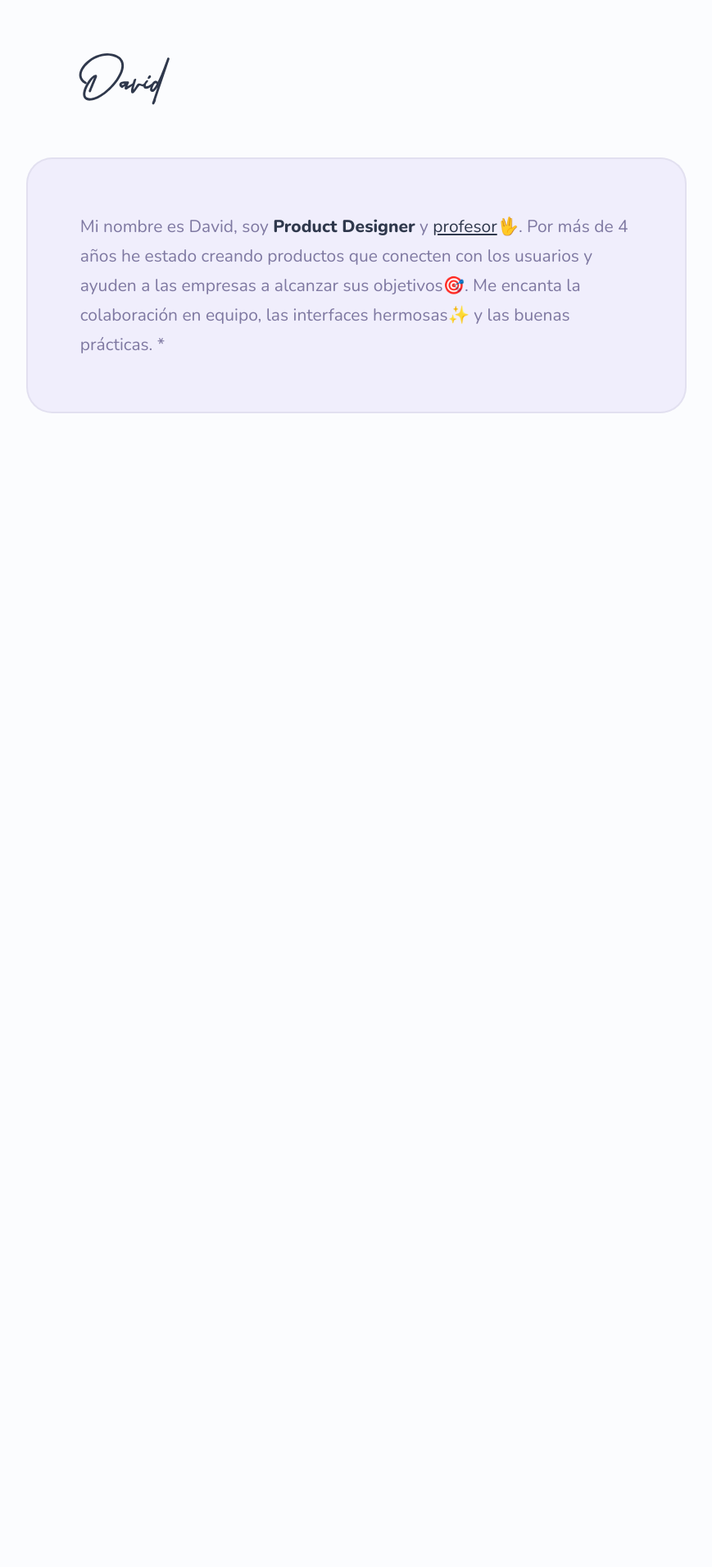
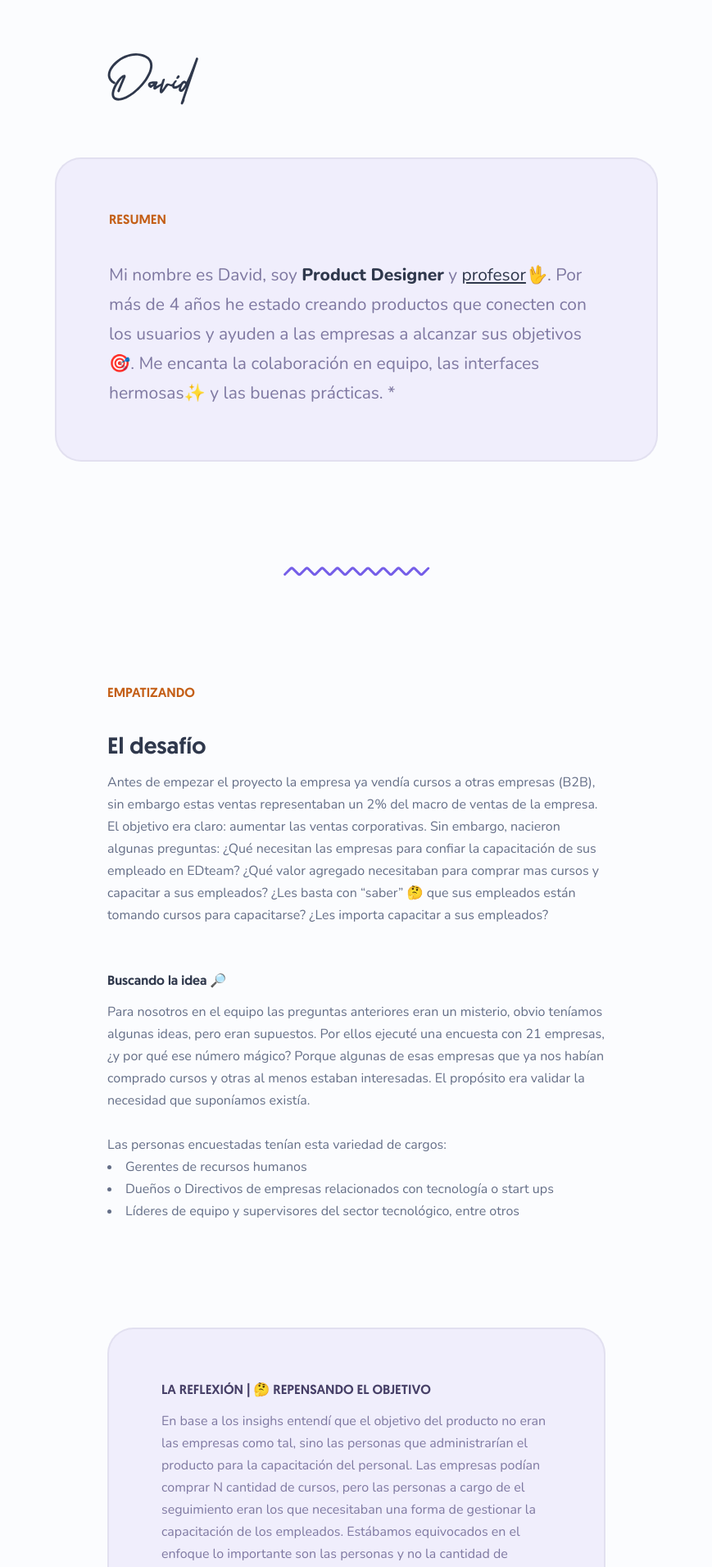
Before and after one commit to davidrivadeneyra/agrosol, a Next.js app: page / in a window 1280 px wide. Shown: the top 1911 px of the page at 82% size, without its empty margins (205-1074 px from the left). Before the commit the page ends 800 px from the top, so only its background shows below. Built offline with nearby package versions, Linux system fonts and the light colour scheme.

Commit message:
parrafos styles good

```diff
--- /dev/null
+++ b/app/components/divider.js
@@ -0,0 +1,21 @@
+import React from 'react'
+
+const Divider = (props) => {
+	return (
+		<div className='grid col-span-full justify-center mb-32'>
+			<svg
+				viewBox='0 0 124 11'
+				fill='none'
+				xmlns='http://www.w3.org/2000/svg'
+				{...props}>
+				<path
+					d='M122.204 1.35349L117.468 6.08967C116.882 6.67546 115.932 6.67546 115.346 6.08967L111.067 1.81017C110.481 1.22439 109.531 1.22439 108.945 1.81017L104.666 6.08967C104.08 6.67546 103.13 6.67546 102.545 6.08967L98.2651 1.81017C97.6793 1.22439 96.7296 1.22439 96.1438 1.81017L91.8643 6.08967C91.2785 6.67546 90.3288 6.67546 89.743 6.08967L85.4635 1.81017C84.8777 1.22439 83.9279 1.22439 83.3422 1.81017L79.0627 6.08967C78.4769 6.67546 77.5271 6.67546 76.9413 6.08967L72.6618 1.81017C72.0761 1.22438 71.1263 1.22438 70.5405 1.81017L66.261 6.08967C65.6752 6.67546 64.7255 6.67546 64.1397 6.08967L59.8602 1.81017C59.2744 1.22439 58.3247 1.22439 57.7389 1.81017L53.4594 6.08967C52.8736 6.67546 51.9238 6.67546 51.338 6.08967L47.0586 1.81017C46.4728 1.22439 45.523 1.22439 44.9372 1.81017L40.6577 6.08967C40.0719 6.67546 39.1222 6.67546 38.5364 6.08967L34.2569 1.81017C33.6711 1.22439 32.7214 1.22439 32.1356 1.81017L27.8561 6.08967C27.2703 6.67546 26.3206 6.67546 25.7348 6.08967L21.4553 1.81017C20.8695 1.22439 19.9198 1.22439 19.334 1.81017L15.0545 6.08967C14.4687 6.67546 13.5189 6.67546 12.9331 6.08967L8.65364 1.81016C8.06786 1.22438 7.11812 1.22438 6.53233 1.81015L1.80176 6.54065'
+					strokeWidth='2'
+					strokeLinecap='round'
+				/>
+			</svg>
+		</div>
+	)
+}
+
+export default Divider
--- a/app/globals.css
+++ b/app/globals.css
@@ -131,7 +131,9 @@
 	p,
 	b,
 	i,
-	a {
+	a,
+	ul,
+	li {
 		@apply font-ui text-gray-700;
 	}
 
@@ -167,13 +169,13 @@
 		@apply text-headingMobileBigger tablet:text-headingWebBigger;
 	}
 	.heading-big {
-		@apply text-headingMobileBig tablet:text-headingWebBig;
+		@apply mb-4 text-headingMobileBig tablet:text-headingWebBig;
 	}
 	.heading-base {
-		@apply text-headingMobileBase tablet:text-headingWebBase;
+		@apply mb-4 text-headingMobileBase tablet:text-headingWebBase;
 	}
 	.heading-small {
-		@apply text-headingMobileBase tablet:text-headingWebBase uppercase;
+		@apply mb-10 text-headingMobileBase tablet:text-headingWebBase uppercase;
 	}
 
 	.heading-link {
@@ -211,4 +213,35 @@
 	.link-hover {
 		@apply before:block before:absolute before:-inset-0 before:bg-yellow-200 relative inline-block;
 	}
+
+	.divider-blue {
+		@apply stroke-blue-500 h-3 tablet:h-4;
+	}
+	.divider-red {
+		@apply stroke-red-500 h-3 tablet:h-4;
+	}
+	.divider-purple {
+		@apply stroke-purple-500 h-3 tablet:h-4;
+	}
+	.divider-green {
+		@apply stroke-green-500 h-3 tablet:h-4;
+	}
+	.divider-yellow {
+		@apply stroke-yellow-500 h-3 tablet:h-4;
+	}
+	.responsive-header {
+		@apply col-start-1 col-span-4 tablet:col-start-3 tablet:col-span-8 tablet:-mx-16;
+	}
+	.hero {
+		@apply bg-purple-200 tablet:border-purple-900/[.08] tablet:border-2 -mx-10 p-10 col-start-1 col-span-4 tablet:p-16 tablet:rounded-[2rem] tablet:col-start-3 tablet:col-span-8 tablet:-mx-16 mb-32;
+	}
+	.section-block {
+		@apply mb-32 col-start-1 col-span-4 tablet:col-start-3 tablet:col-span-8;
+	}
+	.section-block-inside {
+		@apply flex flex-col gap-14;
+	}
+	.hero-mini {
+		@apply bg-purple-200 tablet:border-purple-900/[.08] border-2 p-10 col-start-1 col-span-4 tablet:p-16 rounded-[2rem] tablet:col-start-3 tablet:col-span-8  mb-32;
+	}
 }
--- a/app/layout.js
+++ b/app/layout.js
@@ -11,7 +11,10 @@ export default function RootLayout({ children }) {
 	return (
 		<html lang='en' data-theme='light'>
 			{/* <body className={inter.className}>{children}</body> */}
-			<body className='bg-gray-100 w-full'>{children}</body>
+			<body className='bg-gray-100 w-full desktop:max-w-5xl mx-auto'>
+				{children}
+			</body>
 		</html>
 	)
 }
+//
--- a/app/page.js
+++ b/app/page.js
@@ -1,32 +1,120 @@
 import Logo from '../app/components/logo'
+import Divider from '../app/components/divider'
 
 export default function Home() {
 	return (
-		<div className='desktop:max-w-5xl mx-auto'>
-			<div className='grid grid-cols-10 gap-x-16 mx-auto'>
-				<header className='col-start-2 col-span-8 mx-16 py-16'>
-					<Logo className='fill-current fill-gray-900 h-16 ' />
+		<div className='grid grid-cols-4 gap-x-16 px-10 tablet:grid-cols-12 tablet:gap-x-16'>
+			<header className='py-16 tablet:p-16 responsive-header'>
+				<Logo className='fill-current fill-gray-900 h-14 tablet:h-16' />
 			</header>
 
-				<div className='bg-purple-200 tablet:border-purple-900/[.08] border-2 p-16 tablet:rounded-[2rem] col-start-2 col-span-8'>
-					{/* <h2 className='pb-4'>
-						Un producto para empresas diseñado para personas
-					// </h2> */}
+			<main className='hero'>
+				<h4 className='heading-small text-orange-500'>Resumen</h4>
 				<p className='p-large text-purple-700'>
 					Mi nombre es David, soy{' '}
 					<span className='b-large'>Product Designer</span> y{' '}
-						<span className='link-large'>profesor</span>🖖. Por más
-						de 4 años he estado creando productos que conecten con
-						los usuarios y ayuden a las empresas a alcanzar sus
-						objetivos🎯. Me encanta la colaboración en equipo, las
-						interfaces hermosas✨ y las buenas prácticas. *
+					<span className='link-large'>profesor</span>🖖. Por más de 4
+					años he estado creando productos que conecten con los
+					usuarios y ayuden a las empresas a alcanzar sus objetivos🎯.
+					Me encanta la colaboración en equipo, las interfaces
+					hermosas✨ y las buenas prácticas. *
 				</p>
-
-					{/* <a href='#' className='link-button-base link-color-green '>
-						Ve al producto
-					</a> */}
+			</main>
+			<Divider className='divider-purple'></Divider>
+			<section className='section-block'>
+				<div className='section-block-inside'>
+					<div>
+						<h4 className='heading-small text-orange-500'>
+							Empatizando
+						</h4>
+						<h2 className='heading-big'>El desafío</h2>
+						<p className='p-base'>
+							Antes de empezar el proyecto la empresa ya vendía
+							cursos a otras empresas (B2B), sin embargo estas
+							ventas representaban un 2% del macro de ventas de la
+							empresa. El objetivo era claro: aumentar las ventas
+							corporativas. Sin embargo, nacieron algunas
+							preguntas: ¿Qué necesitan las empresas para confiar
+							la capacitación de sus empleado en EDteam? ¿Qué
+							valor agregado necesitaban para comprar mas cursos y
+							capacitar a sus empleados? ¿Les basta con “saber” 🤔
+							que sus empleados están tomando cursos para
+							capacitarse? ¿Les importa capacitar a sus empleados?
+						</p>
+					</div>
+					<div>
+						<h3 className='heading-base'>Buscando la idea 🔎</h3>
+						<p className='p-base'>
+							Para nosotros en el equipo las preguntas anteriores
+							eran un misterio, obvio teníamos algunas ideas, pero
+							eran supuestos. Por ellos ejecuté una encuesta con
+							21 empresas, ¿y por qué ese número mágico? Porque
+							algunas de esas empresas que ya nos habían comprado
+							cursos y otras al menos estaban interesadas. El
+							propósito era validar la necesidad que suponíamos
+							existía.
+							<br />
+							<br />
+						</p>
+						<p className='p-base'>
+							Las personas encuestadas tenían esta variedad de
+							cargos:
+						</p>
+						<ul className='list-disc list-inside p-base'>
+							<li className='p-base'>
+								Gerentes de recursos humanos
+							</li>
+							<li className='p-base'>
+								Dueños o Directivos de empresas relacionados con
+								tecnología o start ups
+							</li>
+							<li className='p-base'>
+								Líderes de equipo y supervisores del sector
+								tecnológico, entre otros
+							</li>
+						</ul>
 					</div>
 				</div>
+			</section>
+			<section className='hero-mini'>
+				<h4 className='heading-small text-purple-900 mb-4'>
+					La reflexión | 🤔 Repensando el objetivo
+				</h4>
+				<p className='p-base text-purple-700'>
+					En base a los insighs entendí que el objetivo del producto
+					no eran las empresas como tal, sino las personas que
+					administrarían el producto para la capacitación del
+					personal. Las empresas podían comprar N cantidad de cursos,
+					pero las personas a cargo de el seguimiento eran los que
+					necesitaban una forma de gestionar la capacitación de los
+					empleados. Estábamos equivocados en el enfoque lo importante
+					son las personas y no la cantidad de ventas, obvio sí que
+					importa la cantidad de ventas 😆, pero para obtener mejores
+					resultados en la ventas , debíamos centrarnos en las
+					personas que gestionan la capacitación de sus empleados.
+				</p>
+			</section>
+			<Divider className='divider-red'></Divider>
+			<section className='section-block'>
+				<div className='section-block-inside'>
+					<div>
+						<h2 className='heading-big'>El desafío</h2>
+						<p className='p-base'>
+							Antes de empezar el proyecto la empresa ya vendía
+							cursos a otras empresas (B2B), sin embargo estas
+							ventas representaban un 2% del macro de ventas de la
+							empresa. El objetivo era claro: aumentar las ventas
+							corporativas. Sin embargo, nacieron algunas
+							preguntas: ¿Qué necesitan las empresas para confiar
+							la capacitación de sus empleado en EDteam? ¿Qué
+							valor agregado necesitaban para comprar mas cursos y
+							capacitar a sus empleados? ¿Les basta con “saber” 🤔
+							que sus empleados están tomando cursos para
+							capacitarse? ¿Les importa capacitar a sus empleados?
+						</p>
+					</div>
+				</div>
+			</section>
 		</div>
 	)
 }
--- a/public/styles.css
+++ b/public/styles.css
@@ -556,7 +556,9 @@ video {
 p,
 	b,
 	i,
-	a {
+	a,
+	ul,
+	li {
   font-family: ui, sans-serif;
   --tw-text-opacity: 1;
   color: hsl(var(--gray-700), var(--tw-text-opacity));
@@ -571,6 +573,20 @@ h1,
   font-family: heading, sans-serif;
   --tw-text-opacity: 1;
   color: hsl(var(--gray-900), var(--tw-text-opacity));
+}
+
+.p-base {
+  font-size: 0.875rem;
+  line-height: 24px;
+  font-weight: 400;
+}
+
+@media (min-width: 960px) {
+  .p-base {
+    font-size: 1rem;
+    line-height: 27px;
+    font-weight: 400;
+  }
 }
 
 .p-large {
@@ -603,30 +619,50 @@ h1,
   }
 }
 
-.link-button-base {
-  font-size: 0.875rem;
-  line-height: 24px;
-  font-weight: 800;
-  --tw-text-opacity: 1;
-  color: hsl(var(--gray-900), var(--tw-text-opacity));
+.heading-big {
+  margin-bottom: 1rem;
+  font-size: 1.188rem;
+  line-height: 21px;
+  font-weight: 500;
 }
 
 @media (min-width: 960px) {
-  .link-button-base {
-    font-size: 1rem;
-    line-height: 27px;
-    font-weight: 800;
+  .heading-big {
+    font-size: 1.75rem;
+    line-height: 31px;
+    font-weight: 500;
   }
 }
 
-.link-button-base {
-  cursor: pointer;
-  text-decoration-line: underline;
-  text-underline-offset: 2px;
+.heading-base {
+  margin-bottom: 1rem;
+  font-size: .875rem;
+  line-height: 15px;
+  font-weight: 500;
 }
 
-.link-button-base:hover {
-  text-decoration-thickness: 0.125em;
+@media (min-width: 960px) {
+  .heading-base {
+    font-size: 1rem;
+    line-height: 19px;
+    font-weight: 500;
+  }
+}
+
+.heading-small {
+  margin-bottom: 2.5rem;
+  font-size: .875rem;
+  line-height: 15px;
+  font-weight: 500;
+  text-transform: uppercase;
+}
+
+@media (min-width: 960px) {
+  .heading-small {
+    font-size: 1rem;
+    line-height: 19px;
+    font-weight: 500;
+  }
 }
 
 .link-large {
@@ -655,9 +691,103 @@ h1,
   text-decoration-thickness: 0.125em;
 }
 
-.link-color-green {
-  --tw-text-opacity: 1;
-  color: hsl(var(--green-500), var(--tw-text-opacity));
+.divider-red {
+  height: 0.75rem;
+  stroke: hsl(var(--red-500), 1);
+}
+
+@media (min-width: 960px) {
+  .divider-red {
+    height: 1rem;
+  }
+}
+
+.divider-purple {
+  height: 0.75rem;
+  stroke: hsl(var(--purple-500), 1);
+}
+
+@media (min-width: 960px) {
+  .divider-purple {
+    height: 1rem;
+  }
+}
+
+.responsive-header {
+  grid-column: span 4 / span 4;
+  grid-column-start: 1;
+}
+
+@media (min-width: 960px) {
+  .responsive-header {
+    grid-column: span 8 / span 8;
+    grid-column-start: 3;
+    margin-left: -4rem;
+    margin-right: -4rem;
+  }
+}
+
+.hero {
+  grid-column: span 4 / span 4;
+  grid-column-start: 1;
+  margin-left: -2.5rem;
+  margin-right: -2.5rem;
+  margin-bottom: 8rem;
+  --tw-bg-opacity: 1;
+  background-color: hsl(var(--purple-200), var(--tw-bg-opacity));
+  padding: 2.5rem;
+}
+
+@media (min-width: 960px) {
+  .hero {
+    grid-column: span 8 / span 8;
+    grid-column-start: 3;
+    margin-left: -4rem;
+    margin-right: -4rem;
+    border-radius: 2rem;
+    border-width: 2px;
+    border-color: hsl(var(--purple-900), .08);
+    padding: 4rem;
+  }
+}
+
+.section-block {
+  grid-column: span 4 / span 4;
+  grid-column-start: 1;
+  margin-bottom: 8rem;
+}
+
+@media (min-width: 960px) {
+  .section-block {
+    grid-column: span 8 / span 8;
+    grid-column-start: 3;
+  }
+}
+
+.section-block-inside {
+  display: flex;
+  flex-direction: column;
+  gap: 3.5rem;
+}
+
+.hero-mini {
+  grid-column: span 4 / span 4;
+  grid-column-start: 1;
+  margin-bottom: 8rem;
+  border-radius: 2rem;
+  border-width: 2px;
+  --tw-bg-opacity: 1;
+  background-color: hsl(var(--purple-200), var(--tw-bg-opacity));
+  padding: 2.5rem;
+}
+
+@media (min-width: 960px) {
+  .hero-mini {
+    grid-column: span 8 / span 8;
+    grid-column-start: 3;
+    border-color: hsl(var(--purple-900), .08);
+    padding: 4rem;
+  }
 }
 
 *, ::before, ::after {
@@ -760,17 +890,8 @@ h1,
   --tw-backdrop-sepia:  ;
 }
 
-.col-span-8 {
-  grid-column: span 8 / span 8;
-}
-
-.col-start-2 {
-  grid-column-start: 2;
-}
-
-.mx-16 {
-  margin-left: 4rem;
-  margin-right: 4rem;
+.col-span-full {
+  grid-column: 1 / -1;
 }
 
 .mx-auto {
@@ -778,20 +899,40 @@ h1,
   margin-right: auto;
 }
 
+.mb-32 {
+  margin-bottom: 8rem;
+}
+
+.mb-4 {
+  margin-bottom: 1rem;
+}
+
 .grid {
   display: grid;
 }
 
-.h-16 {
-  height: 4rem;
+.h-14 {
+  height: 3.5rem;
 }
 
 .w-full {
   width: 100%;
 }
 
-.grid-cols-10 {
-  grid-template-columns: repeat(10, minmax(0, 1fr));
+.list-inside {
+  list-style-position: inside;
+}
+
+.list-disc {
+  list-style-type: disc;
+}
+
+.grid-cols-4 {
+  grid-template-columns: repeat(4, minmax(0, 1fr));
+}
+
+.justify-center {
+  justify-content: center;
 }
 
 .gap-x-16 {
@@ -799,26 +940,18 @@ h1,
        column-gap: 4rem;
 }
 
-.border-2 {
-  border-width: 2px;
-}
-
 .bg-gray-100 {
   --tw-bg-opacity: 1;
   background-color: hsl(var(--gray-100), var(--tw-bg-opacity));
-}
-
-.bg-purple-200 {
-  --tw-bg-opacity: 1;
-  background-color: hsl(var(--purple-200), var(--tw-bg-opacity));
 }
 
 .fill-gray-900 {
   fill: hsl(var(--gray-900), 1);
 }
 
-.p-16 {
-  padding: 4rem;
+.px-10 {
+  padding-left: 2.5rem;
+  padding-right: 2.5rem;
 }
 
 .py-16 {
@@ -826,8 +959,9 @@ h1,
   padding-bottom: 4rem;
 }
 
-.pb-4 {
-  padding-bottom: 1rem;
+.text-orange-500 {
+  --tw-text-opacity: 1;
+  color: hsl(var(--orange-500), var(--tw-text-opacity));
 }
 
 .text-purple-700 {
@@ -835,13 +969,27 @@ h1,
   color: hsl(var(--purple-700), var(--tw-text-opacity));
 }
 
+.text-purple-900 {
+  --tw-text-opacity: 1;
+  color: hsl(var(--purple-900), var(--tw-text-opacity));
+}
+
 @media (min-width: 960px) {
-  .tablet\:rounded-\[2rem\] {
-    border-radius: 2rem;
+  .tablet\:h-16 {
+    height: 4rem;
   }
 
-  .tablet\:border-purple-900\/\[\.08\] {
-    border-color: hsl(var(--purple-900), .08);
+  .tablet\:grid-cols-12 {
+    grid-template-columns: repeat(12, minmax(0, 1fr));
+  }
+
+  .tablet\:gap-x-16 {
+    -moz-column-gap: 4rem;
+         column-gap: 4rem;
+  }
+
+  .tablet\:p-16 {
+    padding: 4rem;
   }
 }
 
```
Also changed, not shown: public/fonts/raleway-bold.woff (added). Lines whose indentation alone changed are shown as unchanged.
